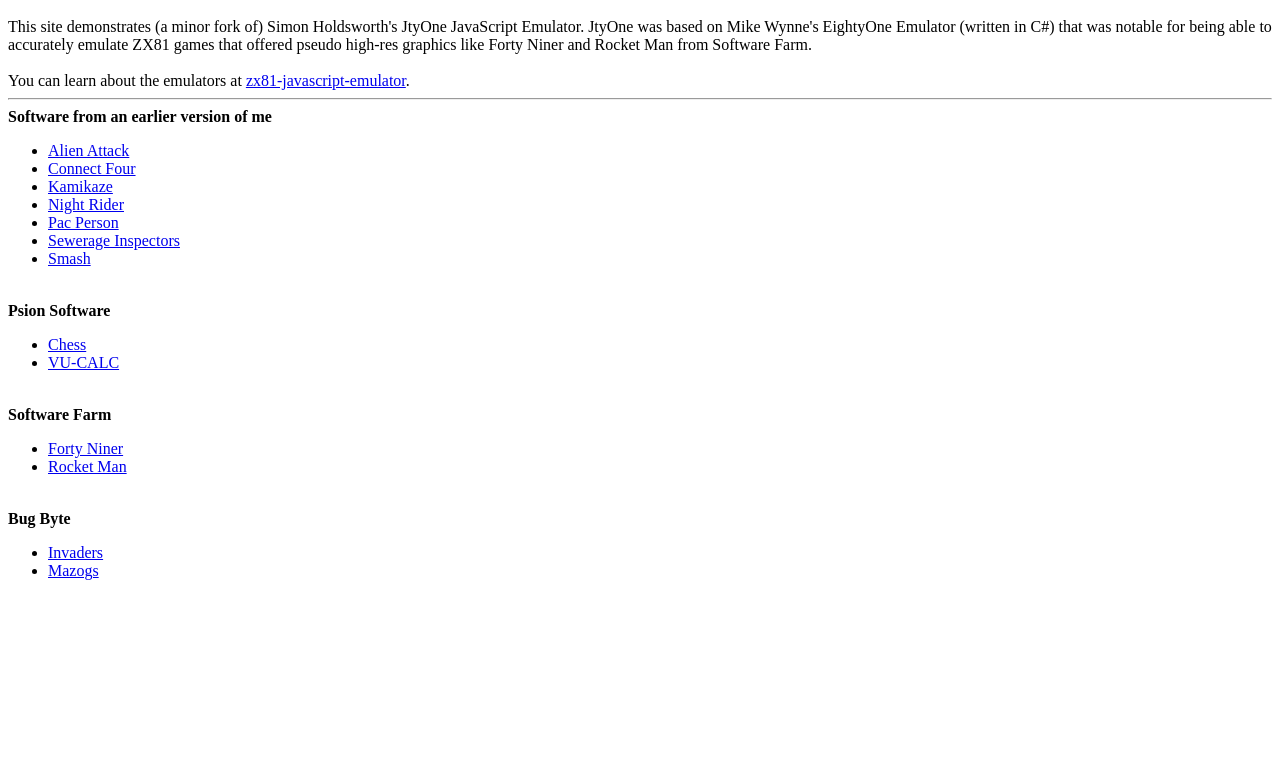
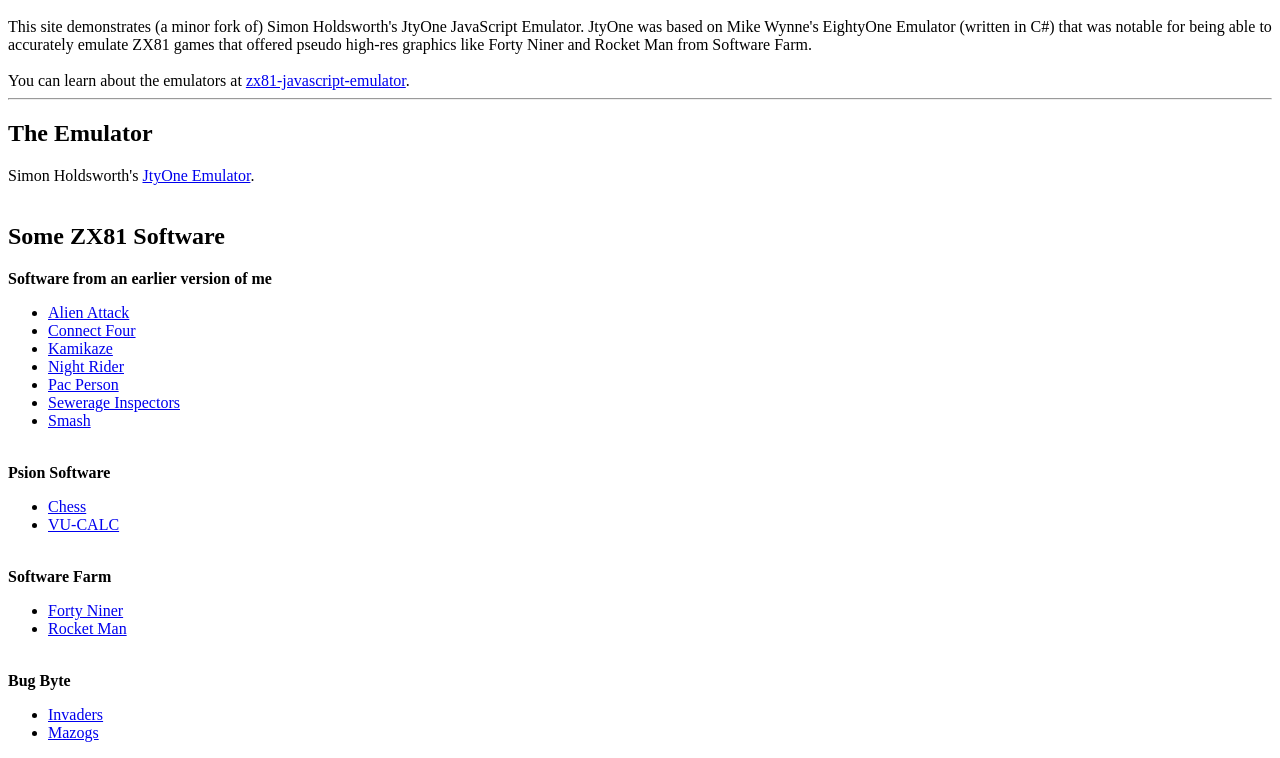
Before and after one commit to hammingweight/hammingweight.github.io, a plain HTML site: page index.html in a window 1280 px wide. Shown: the part 48-806 px from the top of the page. Drawn offline with Linux system fonts and the light colour scheme.

Commit message:
Add a link to the emulator.

```diff
--- a/index.html
+++ b/index.html
@@ -12,6 +12,13 @@ that offered pseudo high-res graphics like Forty Niner and Rocket Man from Softw
 <BR/>
 You can learn about the emulators at <A HREF="https://github.com/hammingweight/zx81-javascript-emulator">zx81-javascript-emulator</A>.
 <HR>
+<H2>The Emulator</H2>
+Simon Holdsworth's <A HREF="zx81.html">JtyOne Emulator</A>.
+
+<BR/>
+<BR/>
+
+<H2>Some ZX81 Software</H2>
 <B>Software from an earlier version of me</B>
 <UL>
 <LI><A HREF="zx81.html?id=4">Alien Attack</A></LI>
```
